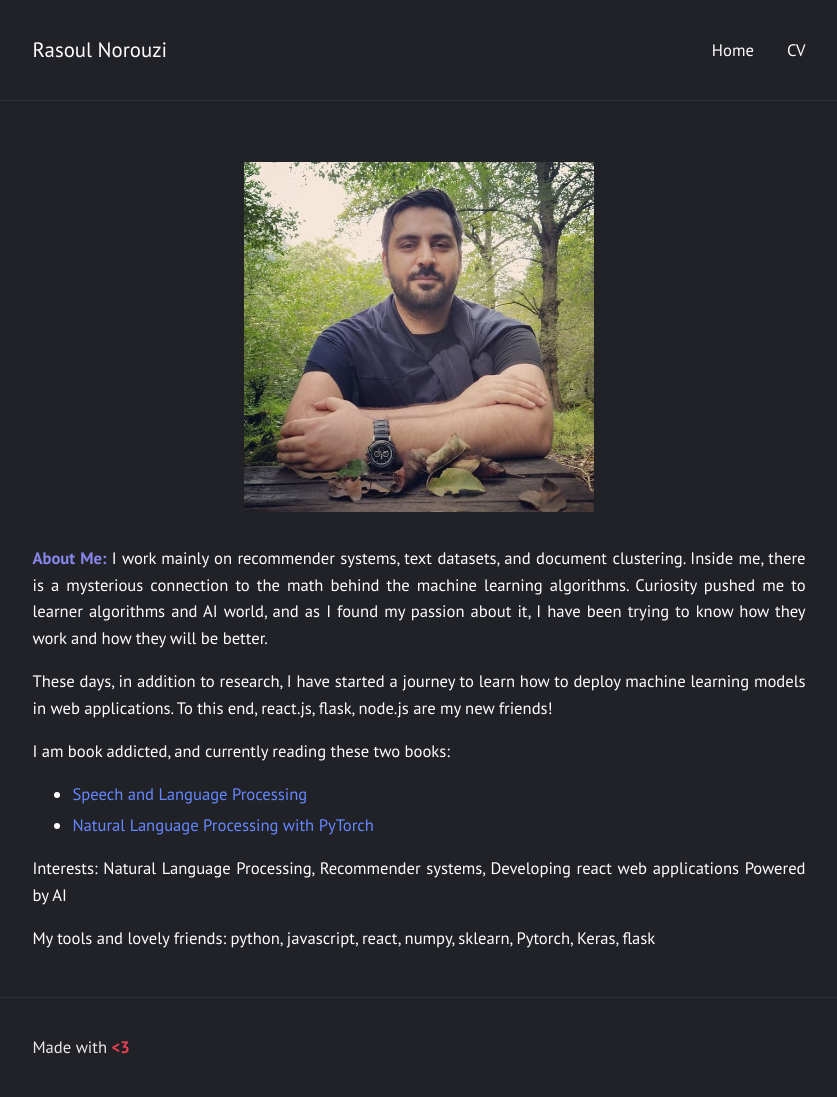
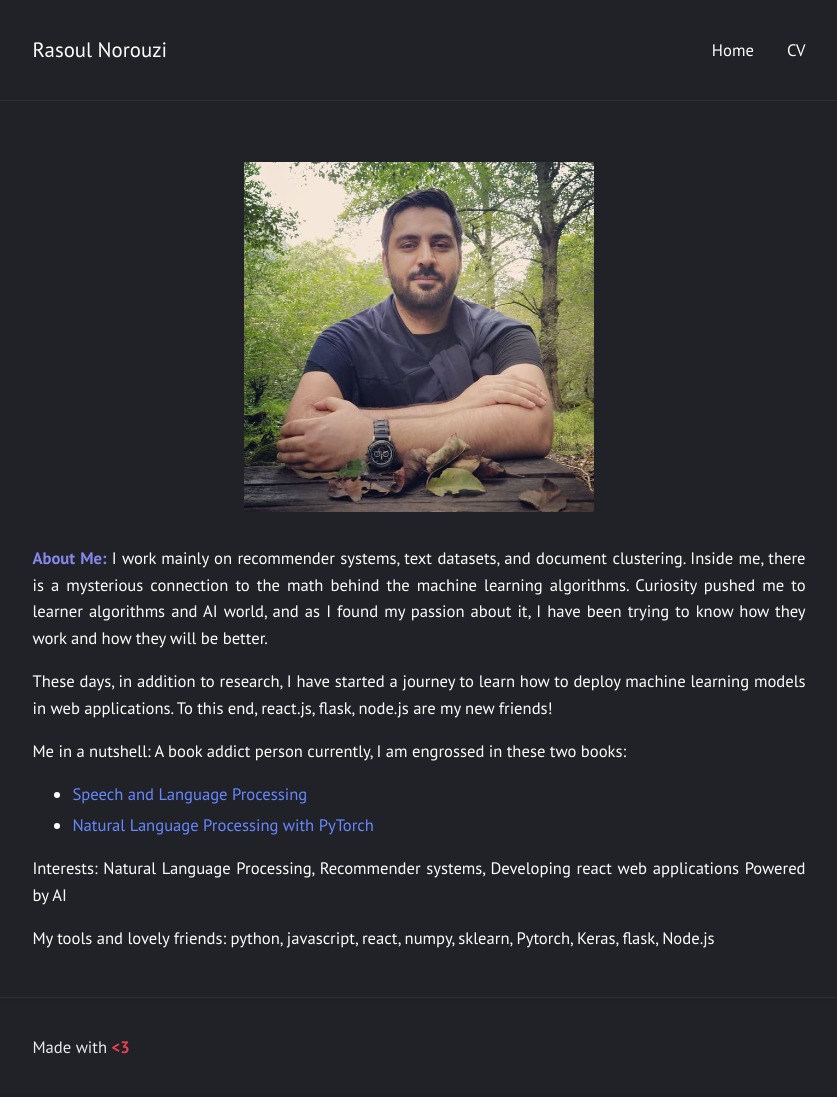
Before and after one commit to rasoulnorouzi/rasoulnorouzi.github.io, a Jekyll site: the page built from index.md, in a window 1280 px wide. Shown: the whole page, without its empty margins (221-1058 px from the left). Built offline with Jekyll 4.4.1, drawn with Linux system fonts in a browser that asks for light colours.

Commit message:
Update index.md

```diff
--- a/index.md
+++ b/index.md
@@ -9,11 +9,12 @@ layout: page
 
 These days, in addition to research, I have started a journey to learn how to deploy machine learning models in web applications. To this end, react.js, flask, node.js are my new friends!<br/>
 
-I am book addicted, and currently reading these two books:
+Me in a nutshell: A book addict person
+currently, I am engrossed in these two books:
 - [Speech and Language Processing](https://www.amazon.com/Speech-Language-Processing-Daniel-Jurafsky/dp/0131873210)
 - [Natural Language Processing with PyTorch](https://www.amazon.com/Natural-Language-Processing-PyTorch-Applications/dp/1491978236/ref=pd_sbs_18/145-9588523-3399417?pd_rd_w=iaFuT&pf_rd_p=180628c6-6f13-4dbf-9213-f09cdedc7815&pf_rd_r=RQ1PJAF52HZ2HHHHV986&pd_rd_r=6db67402-d2d9-4145-94b8-ea82f5fd237b&pd_rd_wg=UCVxD&pd_rd_i=1491978236&psc=1)
 
 
 Interests: Natural Language Processing, Recommender systems, Developing react web applications Powered by AI
 
-My tools and lovely friends: python, javascript, react, numpy, sklearn, Pytorch, Keras, flask
+My tools and lovely friends: python, javascript, react, numpy, sklearn, Pytorch, Keras, flask, Node.js
```
